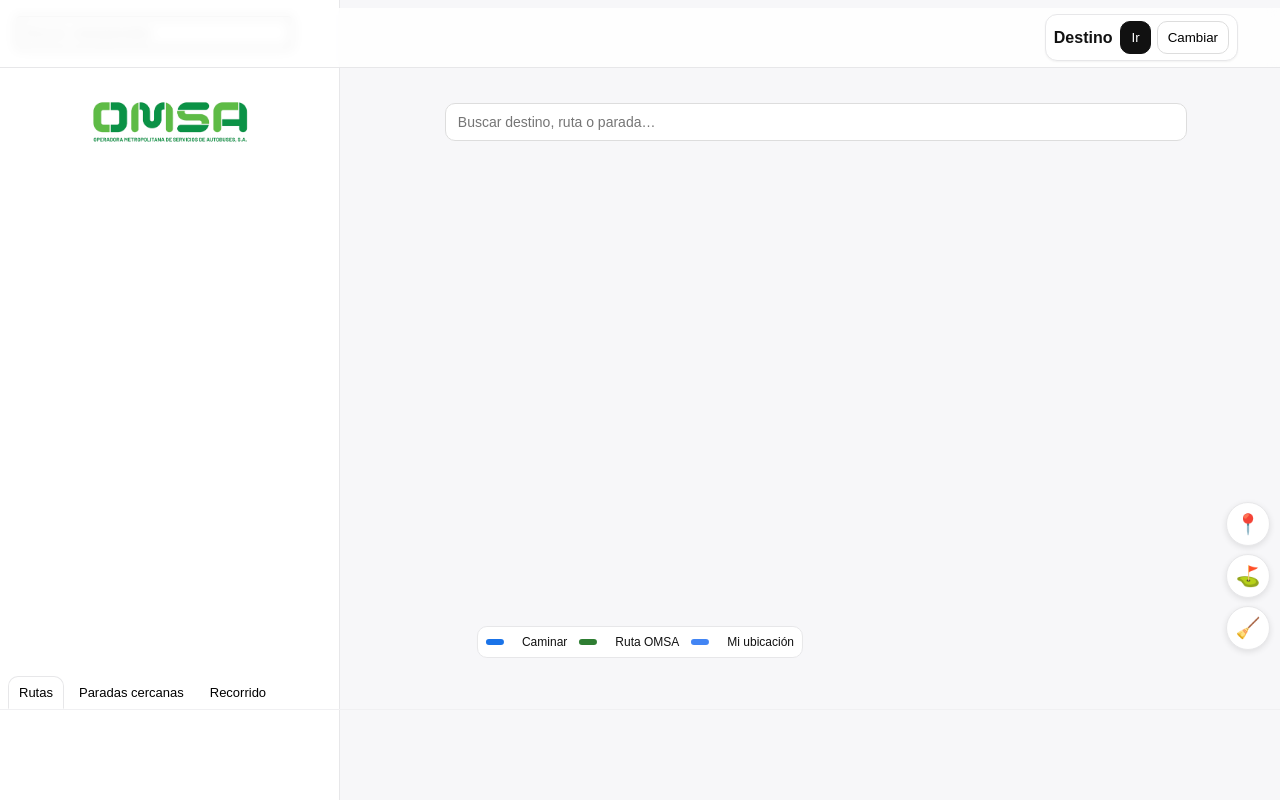
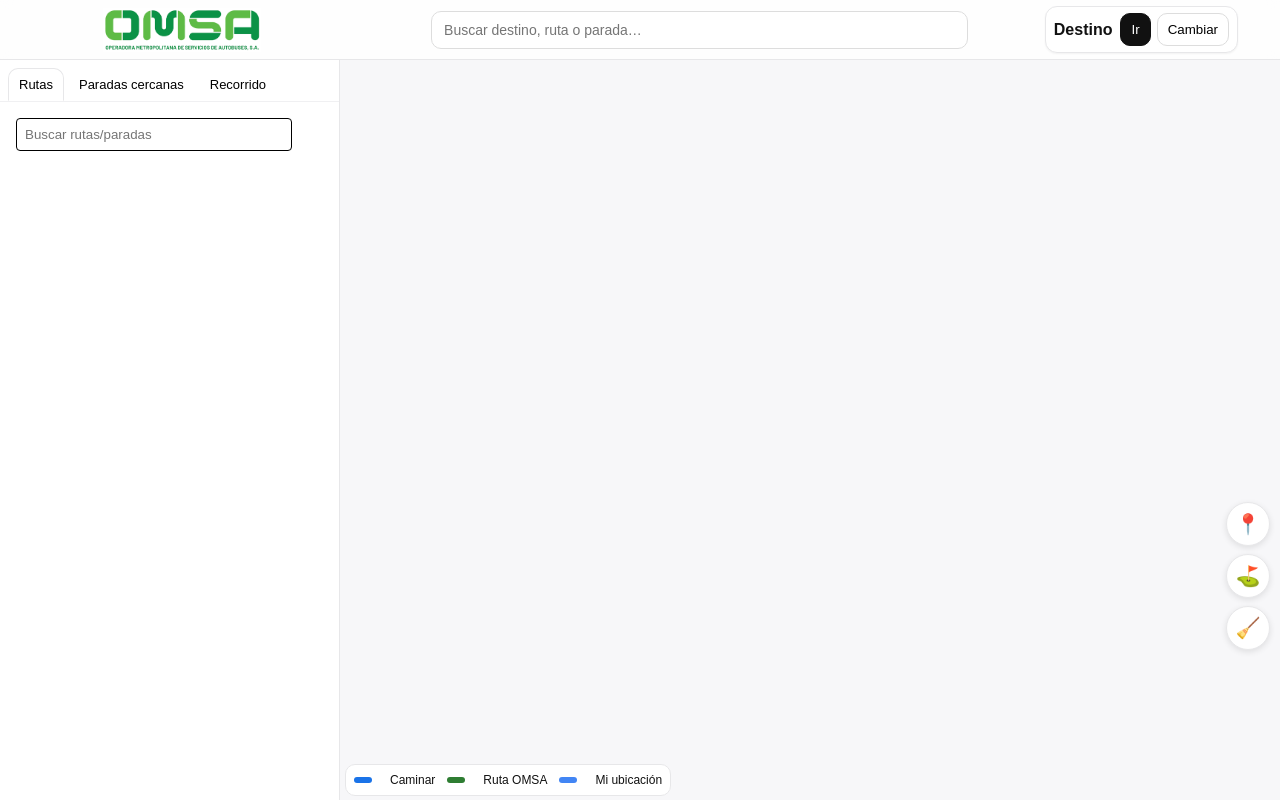
Before and after one commit to LulRas05/OMSA, a Django app: template OMSA/apps/omsa/templates/omsa/userhome.html in a window 1280 px wide. Run offline with Django 5.2, Linux system fonts and the light colour scheme; the template is opened without the code that fills it, so the values that code supplies are empty; parts of the project's set-up code (start-up, migrations or seed data) failed here and were passed over; some libraries are stand-ins or nearby versions.

Commit message:
Errores superarreglados2

```diff
--- a/OMSA/apps/omsa/static/omsa/userstyle.css
+++ b/OMSA/apps/omsa/static/omsa/userstyle.css
@@ -567,24 +567,6 @@
     display: none !important;
 }
 
-
-
-/* ===== MAPA A PANTALLA COMPLETA SIN SCROLL DE LA PÁGINA ===== */
-:root{
-    /* Altura de offset para UI superior (barra búsqueda/logo):
-       suma el notch de iOS + ~92px de tu UI */
-    --map-ui-top-offset: calc(env(safe-area-inset-top, 0px) + 92px);
-    /* Offset inferior para la barra de tabs/bottom sheet */
-    --map-ui-bottom-offset: calc(env(safe-area-inset-bottom, 0px) + 90px);
-}
-
-html, body{
-    height: 100%;
-    overflow: hidden;                 /* evita que se mueva toda la página */
-    overscroll-behavior: none;
-}
-
-/* Anula cualquier “top: -150px” previo y ancla el mapa */
 main#map{
     position: fixed !important;       /* el mapa no se mueve con el scroll */
     inset: 0 !important;              /* top/right/bottom/left = 0 */
@@ -596,45 +578,3 @@
 #map, #map > div{
     height: 100% !important;
 }
-
-/* Coloca la UI superior encima del mapa con espacio seguro */
-.topbar,
-.header,
-.omnibox,
-.search-wrapper{
-    position: fixed !important;
-    top: max(env(safe-area-inset-top, 0px), 8px);
-    left: 0;
-    right: 0;
-    z-index: 30;                       /* por encima del mapa */
-    pointer-events: auto;
-}
-
-/* Si tu barra grande necesita estar más abajo, usa el offset: */
-.omnibox, .search-wrapper{
-    top: var(--map-ui-top-offset) !important;
-}
-
-/* Tabs/bottom: que no empujen el documento, solo flotan encima */
-.tabs, .bottom-bar, .bottom-sheet{
-    position: fixed !important;
-    left: 0;
-    right: 0;
-    bottom: var(--map-ui-bottom-offset) !important;
-    z-index: 30;
-    pointer-events: auto;
-}
-
-/* (Opcional) Si usas una leyenda/ley de colores encima del mapa */
-.legend, .leyenda{
-    position: fixed !important;
-    left: 50%;
-    transform: translateX(-50%);
-    bottom: calc(var(--map-ui-bottom-offset) + 52px) !important;
-    z-index: 25;
-}
-
-/* Botones flotantes del mapa que se iban detrás de la UI */
-.fab, .map-buttons, .gm-bundled-control-on-bottom{
-    z-index: 35 !important;
-}
```
